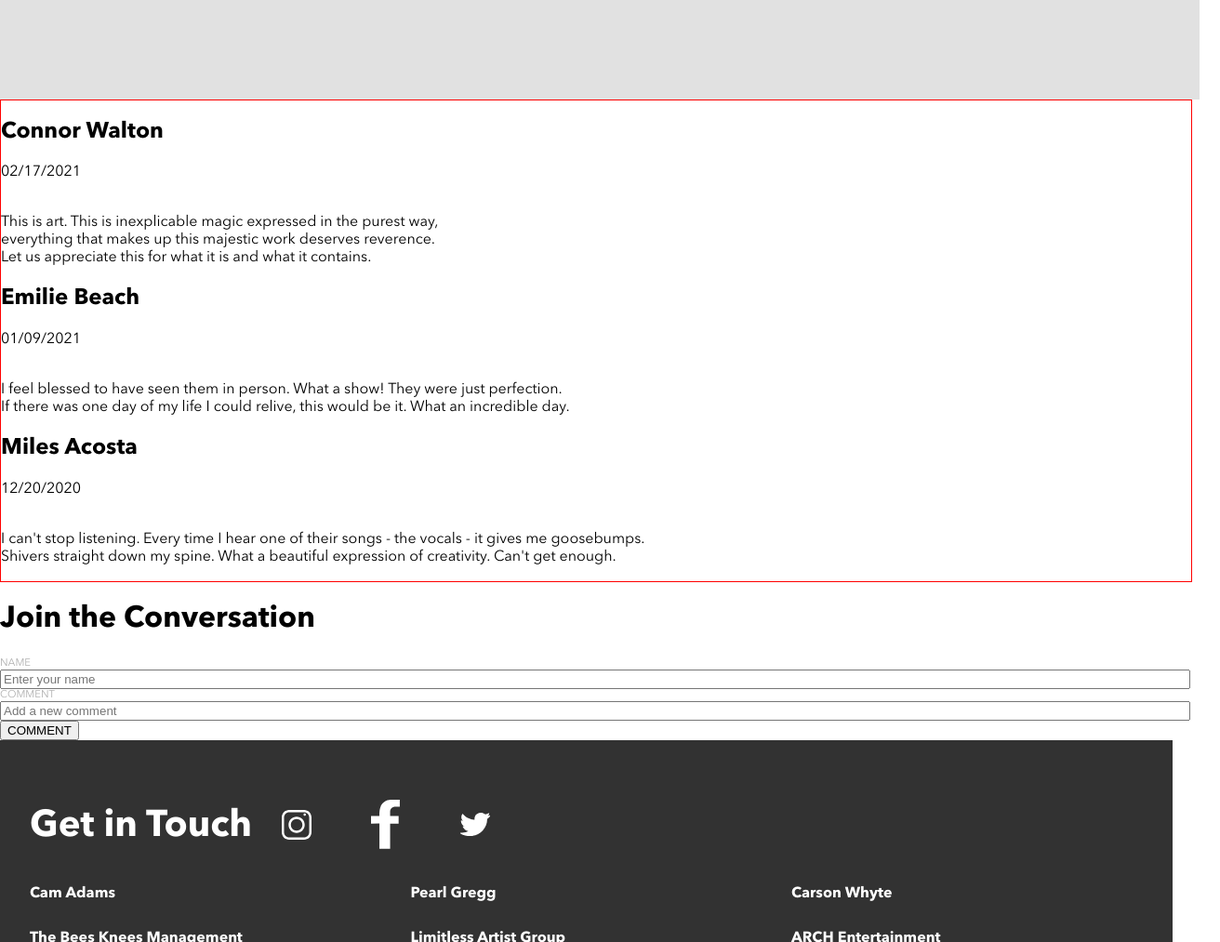
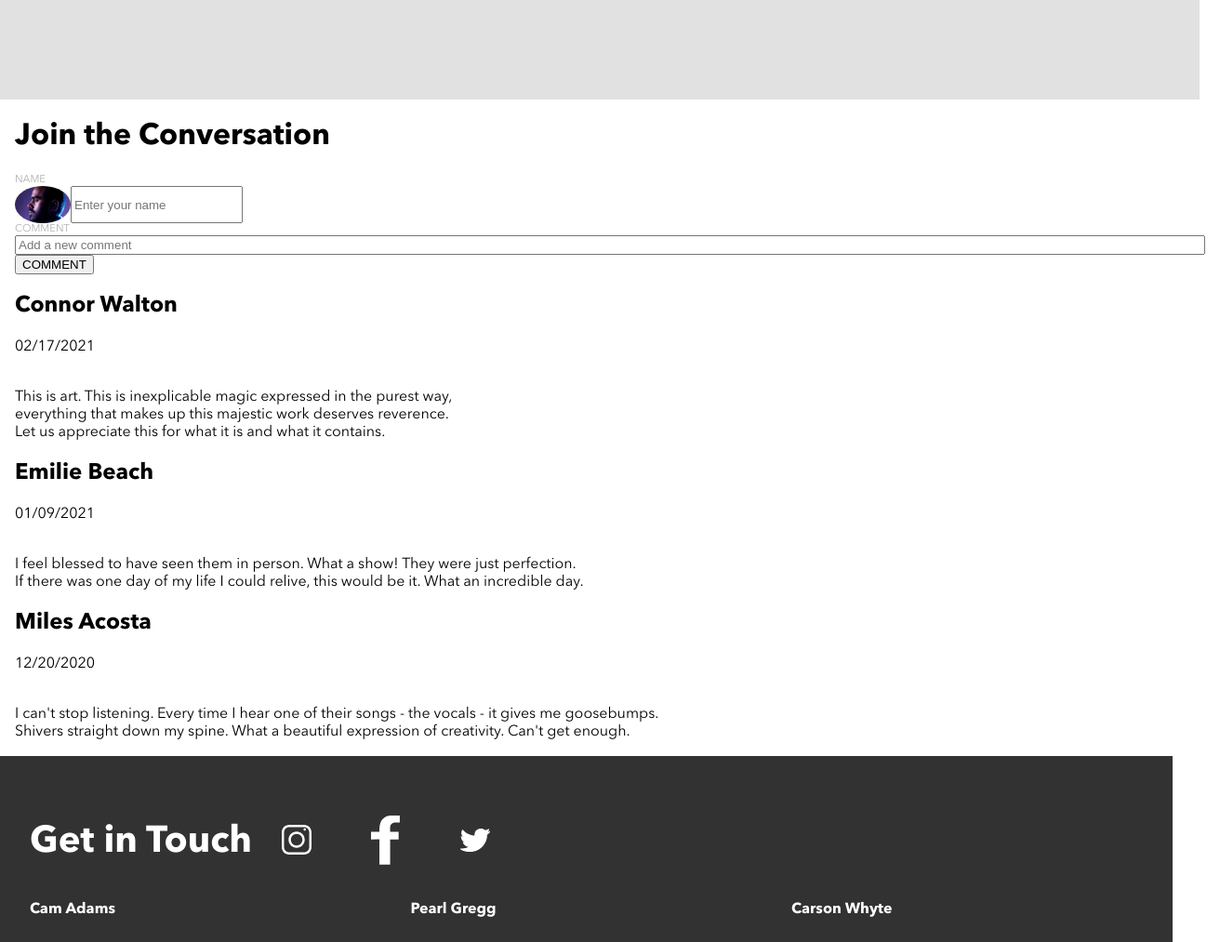
Before and after one commit to felixlaii/bandsite, a plain HTML site: page index.html in a window 1280 px wide. Shown: the part 2720-3733 px from the top of the page at 93% size, 1312 px wide, since content can reach past the window. Drawn offline with nearby package versions, Linux system fonts and the light colour scheme; files that its build step writes are made by us from their sources.

Commit message:
added styles to form

```diff
--- a/Styles/main.scss
+++ b/Styles/main.scss
@@ -159,9 +159,14 @@
     }
 }
 
+
+// form
 .form-section {
     @include flexcenter;
     flex-direction: column;
+    padding-left: 1rem;
+    padding-right: 1rem;
+    width: 100%;
 
     &__label {
         display: flex;
@@ -170,16 +175,36 @@
         color: $primary-med;
     }
 
+    &__image {
+        border-radius: 50%;
+        max-width: 60px;
+        max-height: 60px;
+    }
+
+    &__nameicon {
+        display: flex;
+        flex-direction: row;
+        width: 100%;
+    }
+
     &__box {
         display: flex;
         justify-content: flex-end;
         flex-direction: column;
         // width: 70vw;
     }
+
+    &__inputField {
+        width: 100%;
+        border-radius: 4px;
+    }
 }
 
-#commentsContainer{
+
+
+
+#bioCommentsContainer {
     width: 100%;
     height: auto;
-    border: 1px solid red;
+    border: $primary-med;
 }
--- a/index.html
+++ b/index.html
@@ -68,9 +68,6 @@
             <img class="photo-gallery__image" src="/Assets/Images/Photo-gallery-8.jpg" alt="image 8">
             <img class="photo-gallery__image" src="/Assets/Images/Photo-gallery-9.jpg" alt="image 9">
     </div>
-    <div id = commentsContainer>
-
-    </div>
 
 <!-- Form -->
 
@@ -79,11 +76,11 @@
         <h1 class="form-section__header">Join the Conversation</h1>
         <form class="form-section__form" onsubmit = 'addComment(event)'>
             <div class="form-section__box">
-                <!-- <img class="form-sectio__image" src="/assets/images/Mohan-muruge.jpg" alt="form image"> -->
-                <!-- <div class="form-section__title"> -->
-                    <label class="form-section__label">NAME</label>
-                <!-- </div> -->
-                <input class = 'inputField' type="text" name="name" placeholder="Enter your name">
+                <label class="form-section__label">NAME</label>
+                <div class="form-section__nameicon">
+                    <img class="form-section__image" src="/assets/images/Mohan-muruge.jpg" alt="form image">
+                    <input class = 'inputField' type="text" name="name" placeholder="Enter your name">
+                </div>
             </div>
             <div class="form-section__box">
                 <label class="form-section__label">COMMENT</label>
@@ -92,6 +89,7 @@
             <div class="form-section__submit">
                 <input type="submit" value="COMMENT">
             </div>
+                <div id = bioCommentsContainer></div>
         </form>
     </div>
 
--- a/scripts/index-page.js
+++ b/scripts/index-page.js
@@ -1,13 +1,4 @@
-console.log('connected')
-
-// ##### Connor Walton
-
-// 02/17/2021
-
-// This is art. This is inexplicable magic expressed in the purest way,
-//  everything that makes up this majestic work deserves reverence. Let us appreciate this for what it is and what it contains.
-
-let comments = [
+let bioComments = [
     {
         name: 'Connor Walton',
         date: '02/17/2021',
@@ -33,10 +24,10 @@ let comments = [
 ]
 
 function displayComment(object){
-    let commentsContainer = document.getElementById('commentsContainer')
+    let bioCommentsContainer = document.getElementById('bioCommentsContainer')
     let div = document.createElement('div')
     div.classList.add('comment')
-    commentsContainer.appendChild(div)
+    bioCommentsContainer.appendChild(div)
 
     let name = document.createElement('h2')
     name.innerText = object.name
@@ -53,8 +44,8 @@ function displayComment(object){
 }
 
 window.onload = () => {
-    for(let i = 0; i < comments.length; i++){
-        displayComment(comments[i])
+    for(let i = 0; i < bioComments.length; i++){
+        displayComment(bioComments[i])
     }
 }
 
@@ -75,10 +66,10 @@ function addComment(event){
     let inputs = document.getElementsByClassName('inputField')
     console.log(inputs[0].value) //yacob
 
-    let commentsContainer = document.getElementById('commentsContainer')
+    let bioCommentsContainer = document.getElementById('bioCommentsContainer')
     let div = document.createElement('div')
     div.classList.add('comment')
-    commentsContainer.prepend(div)
+    bioCommentsContainer.prepend(div)
 
     let name = document.createElement('h2')
     name.innerText = inputs[0].value
```
Also changed, not shown: pages/shows.html (+3 -2 lines), Styles/main.css.
